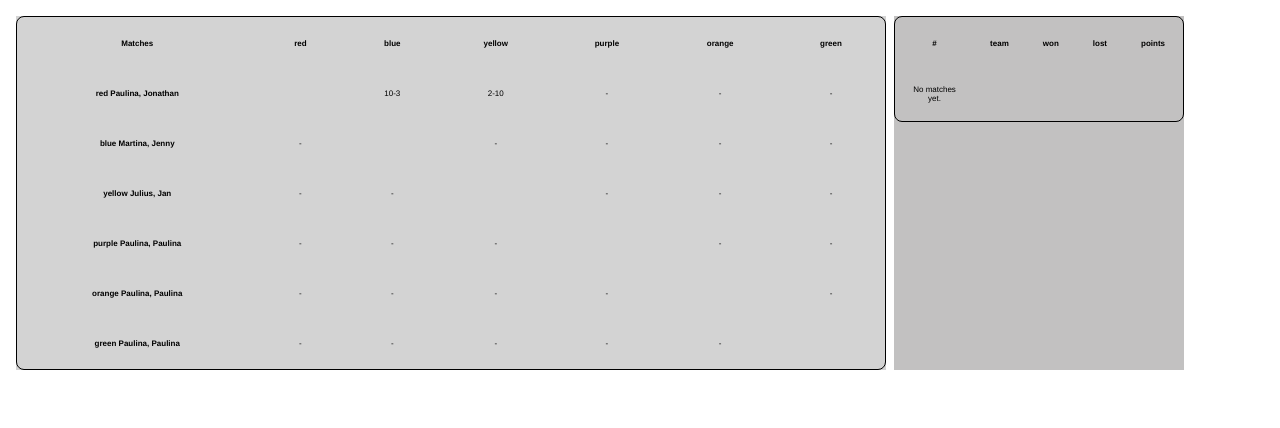
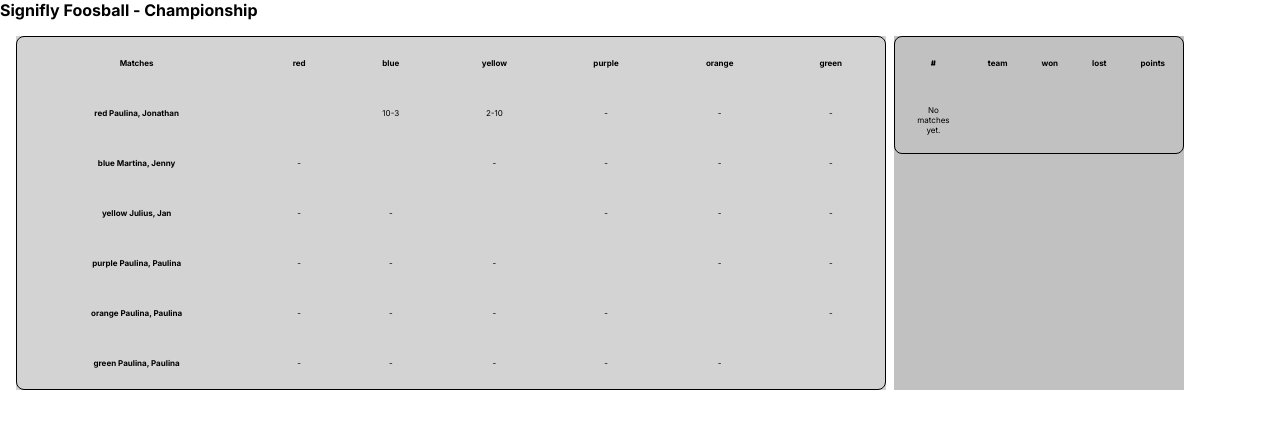
Before and after one commit to ananda-ferreira/signifly-case, a Next.js app: page / in a window 1280 px wide. Shown: the top 428 px of the page. Built offline with nearby package versions, Linux system fonts and the light colour scheme.

Commit message:
apply font

```diff
--- a/app/layout.tsx
+++ b/app/layout.tsx
@@ -8,7 +8,6 @@ const inter = Inter({
   subsets: ["latin"],
 });
 
-
 export const metadata: Metadata = {
   title: "Signifly Foosball",
   description: "Checkout the latest scores",
@@ -16,8 +15,13 @@ export const metadata: Metadata = {
 
 export default function RootLayout({ children }: LayoutProps<"/">) {
   return (
-    <html lang="en" className={`${inter.variable}`}>
-      <body>{children}</body>
+    <html lang="en" className={inter.className}>
+      <body>
+        <header>
+          <h1>Signifly Foosball - Championship</h1>
+        </header>
+        {children}
+      </body>
     </html>
   );
 }
```
